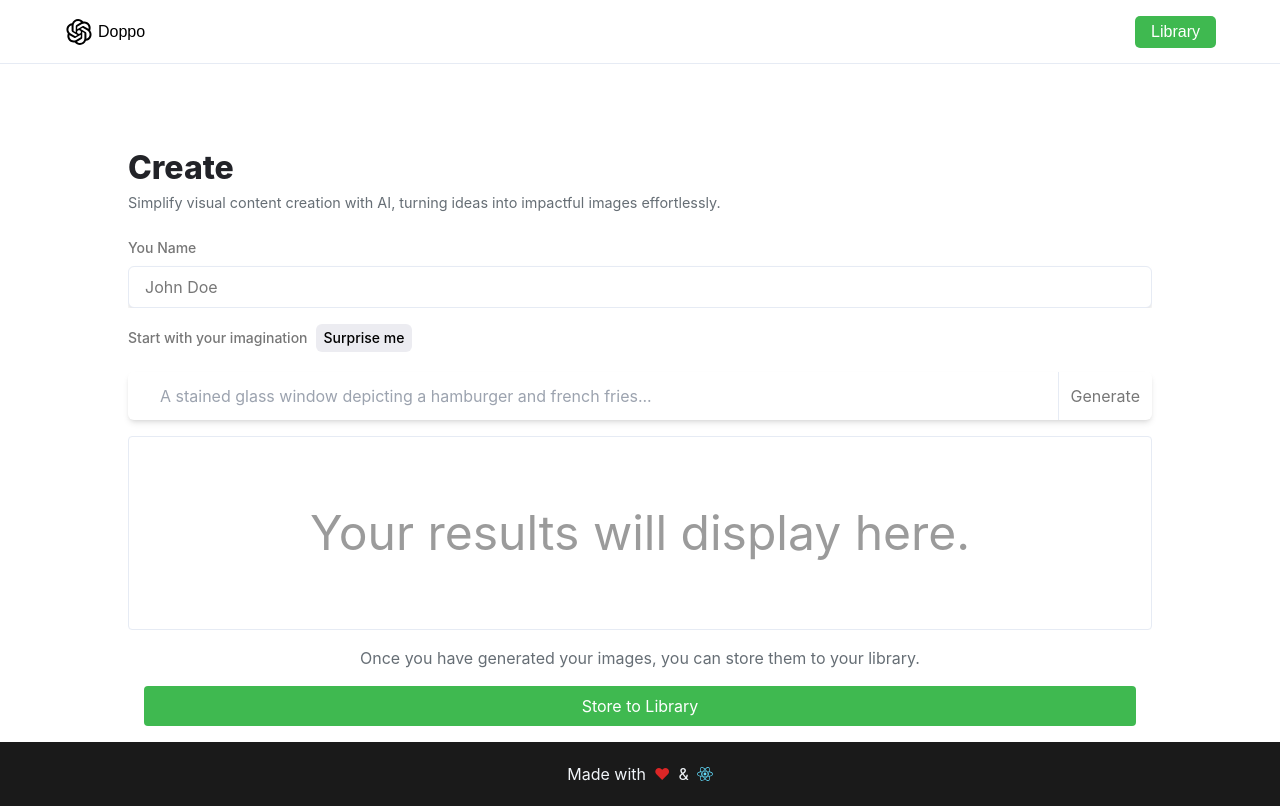
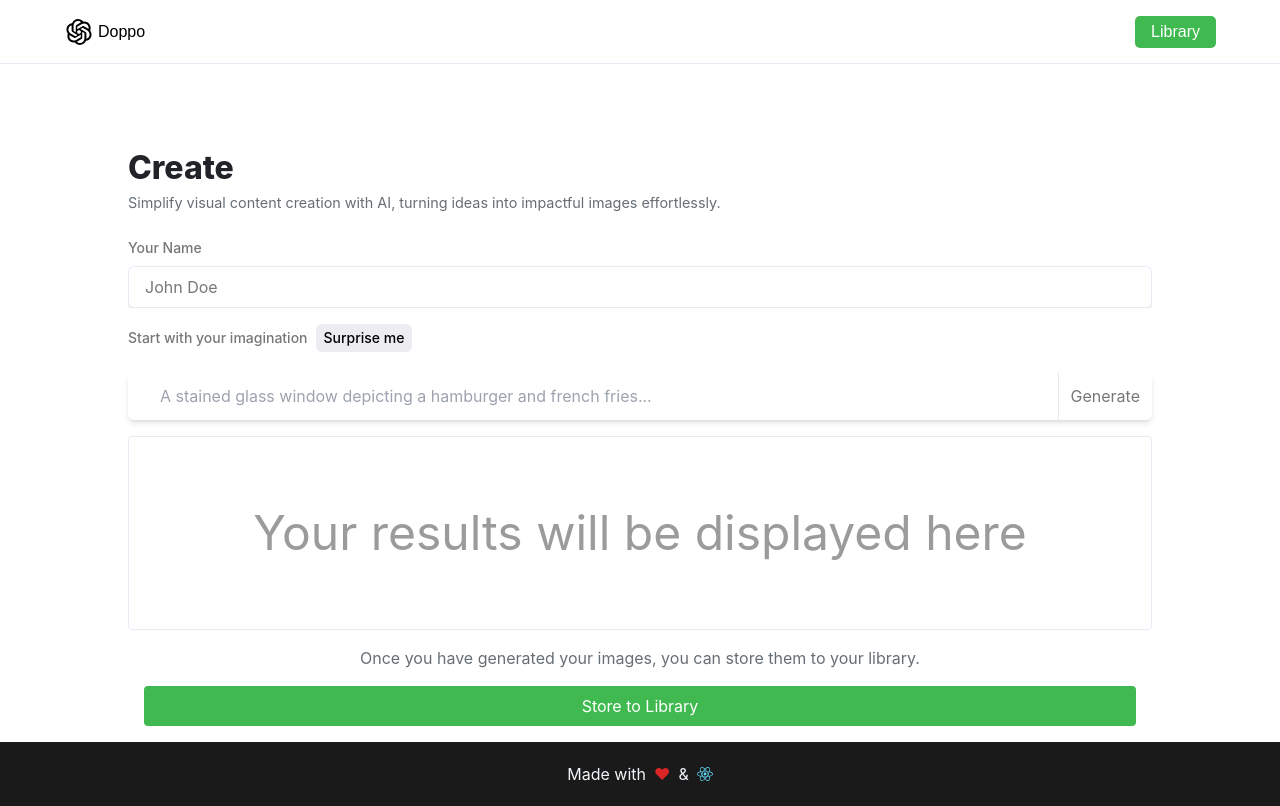
Before and after one commit to Sark-07/ImageGen, a React (Vite) app in the folder client/: page /generate in a window 1280 px wide. Built offline with nearby package versions, Linux system fonts and the light colour scheme; a web font is replaced by a local one.

Commit message:
Fixed typos

```diff
--- a/client/src/components/GeneratedImagesGrid.jsx
+++ b/client/src/components/GeneratedImagesGrid.jsx
@@ -7,7 +7,7 @@ const GeneratedImagesGrid= ({data}) => {
       data ? data.map((item, index) => {
 
         return <img src={item} alt={index} key={index} className='max-w-xs max-h-80 rounded-sm object-cover object-center'/>
-      }) : <div className='w-full h-40 text-[#9b9b9b] grid place-items-center text-4xl text-center sm:text-5xl'>Your results will display here.</div>
+      }) : <div className='w-full h-40 text-[#9b9b9b] grid place-items-center text-4xl text-center sm:text-5xl'>Your results will be displayed here</div>
     }
     {/* <img src="https://images.unsplash.com/photo-1449824913935-59a10b8d2000?ixlib=rb-4.0.3&ixid=M3wxMjA3fDB8MHxzZWFyY2h8NXx8Y2l0eXxlbnwwfHwwfHx8MA%3D%3D&auto=format&fit=crop&w=500&q=60" alt="" className='max-w-xs max-h-80 rounded-sm object-cover object-center'/>
     <img src="https://images.unsplash.com/photo-1444084316824-dc26d6657664?ixlib=rb-4.0.3&ixid=M3wxMjA3fDB8MHxzZWFyY2h8MTZ8fGNpdHl8ZW58MHx8MHx8fDA%3D&auto=format&fit=crop&w=500&q=60" alt="" className='max-w-xs max-h-80 rounded-sm object-cover object-center'/>
--- a/client/src/components/ImageGrid.jsx
+++ b/client/src/components/ImageGrid.jsx
@@ -33,7 +33,7 @@ const ImageGrid = ({ data }) => {
       <div className='w-full flex flex-col items-start gap-5'>
         <span className='flex items-center justify-center gap-2'>
           <p className='text-[#777] text-sm font-bold'>
-            Search from your generated images.
+            Search in the library.
           </p>
         </span>
         <div className='h-fit overflow-hidden pl-4 w-full rounded-md shadow-md bg-clip-border flex justify-between items-center'>
--- a/client/src/pages/GenerateImage/GenerateImage.jsx
+++ b/client/src/pages/GenerateImage/GenerateImage.jsx
@@ -77,7 +77,7 @@ const GenerateImage = () => {
               htmlFor='User Name'
               className='text-[#777] font-medium text-sm'
             >
-              You Name
+              Your Name
             </label>
             <input
               required
```
